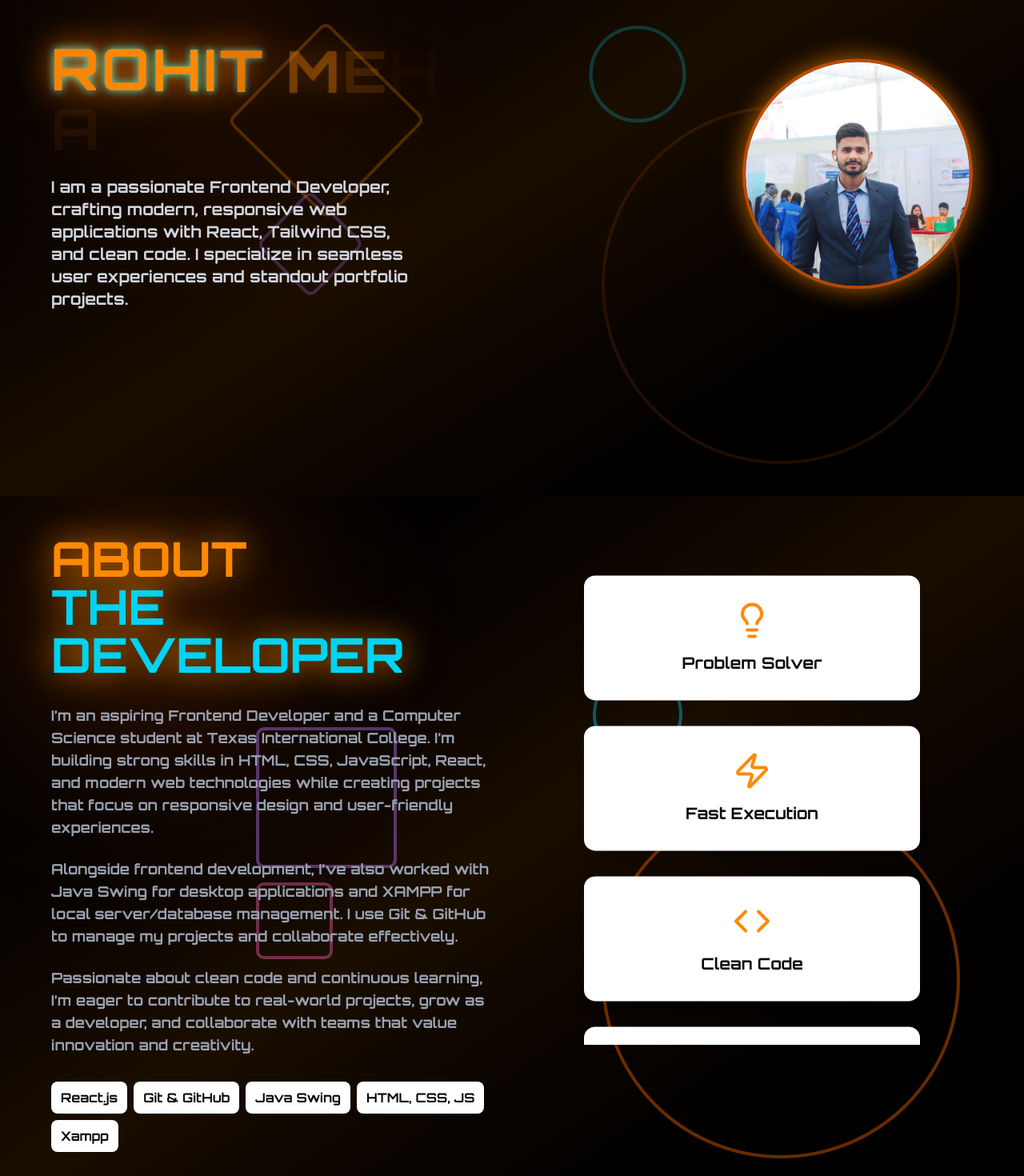
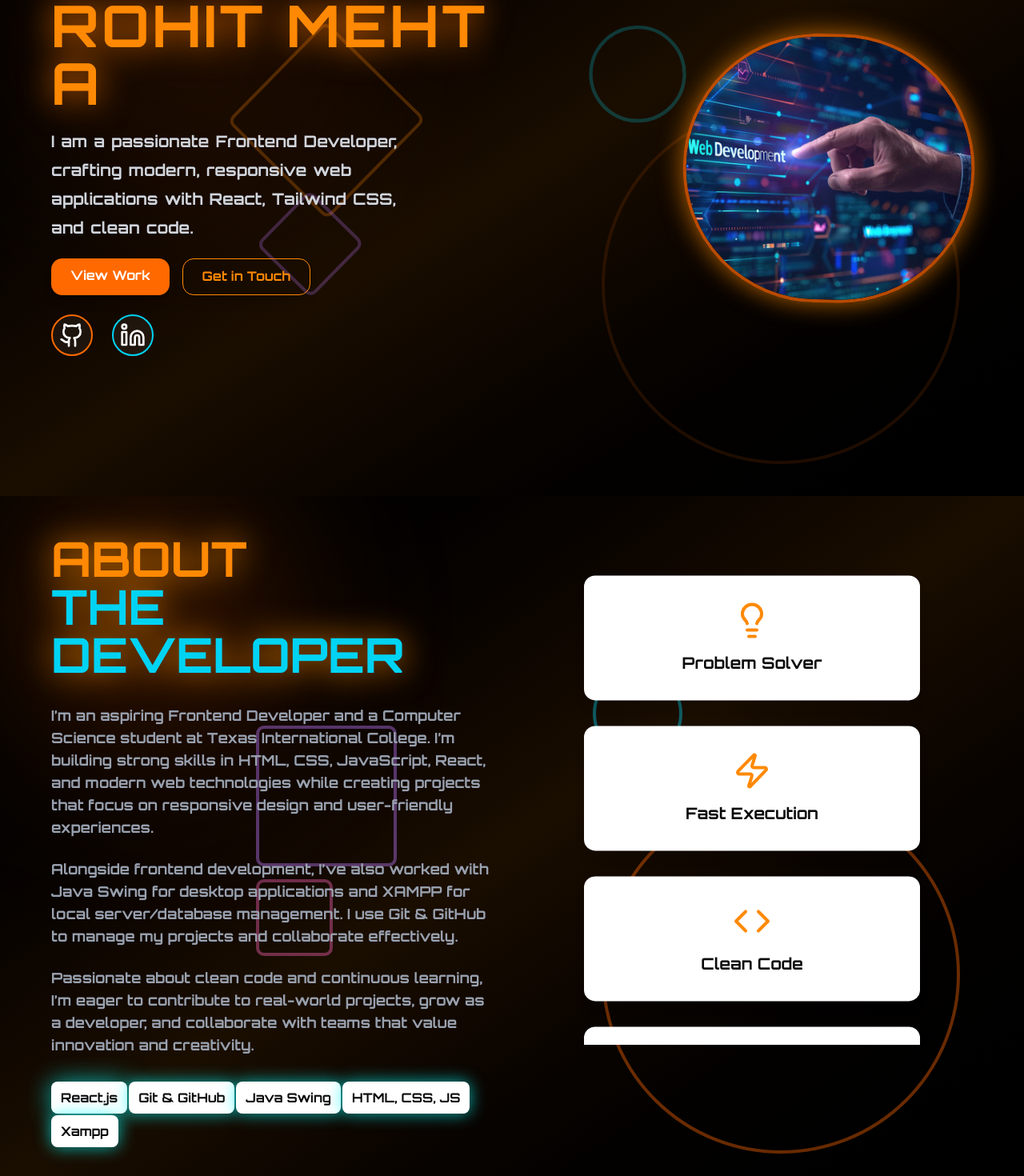
Before and after one commit to rohitmehta45/portfolio, a React (Vite) app: page / in a window 1280 px wide. Shown: the part 180-1650 px from the top of the page at 80% size. Built offline with nearby package versions, Linux system fonts and the light colour scheme.

Commit message:
hero section changed

```diff
--- a/src/components/About.jsx
+++ b/src/components/About.jsx
@@ -1,3 +1,4 @@
+import { motion } from "framer-motion";
 import { Code, Coffee, Lightbulb, Zap } from "lucide-react";
 
 const About = () => {
@@ -8,15 +9,35 @@ const About = () => {
     { Icon: Zap, label: "Fast Execution" },
   ];
 
+  const containerVariants = {
+    hidden: { opacity: 0, y: 50 },
+    visible: {
+      opacity: 1,
+      y: 0,
+      transition: { staggerChildren: 0.2, delayChildren: 0.3, ease: "easeOut" }
+    }
+  };
+
+  const itemVariants = {
+    hidden: { opacity: 0, y: 30 },
+    visible: { opacity: 1, y: 0, transition: { duration: 0.8, ease: "easeOut" } }
+  };
+
   return (
     <section className="relative min-h-screen flex items-center justify-center overflow-hidden font-['Orbitron'] px-4 md:px-8 lg:px-16 py-12">
       {/* Background gradients */}
       <div className="absolute inset-0 bg-gradient-to-br from-black via-[#1a0e00] to-[#000000] -z-20"></div>
       <div className="absolute inset-0 bg-[radial-gradient(circle_at_center,rgba(255,120,0,0.07)_1px,transparent_1px)] bg-[length:120px_120px] opacity-20 -z-20"></div>
 
-      <div className="max-w-7xl w-full flex flex-col md:flex-row items-start gap-12 relative z-10">
+      <motion.div
+        className="max-w-7xl w-full flex flex-col md:flex-row items-start gap-12 relative z-10"
+        variants={containerVariants}
+        initial="hidden"
+        whileInView="visible"
+        viewport={{ once: true, amount: 0.3 }}
+      >
         {/* Left: About Text */}
-        <div className="flex-1 space-y-8">
+        <motion.div className="flex-1 space-y-8" variants={itemVariants}>
           <h2 className="text-3xl md:text-5xl lg:text-6xl font-extrabold text-orange-400 drop-shadow-[0_0_20px_rgba(255,140,0,0.9)]">
             ABOUT
             <br />
@@ -40,31 +61,43 @@ const About = () => {
             </p>
           </div>
 
-          <div className="flex flex-wrap gap-2 mt-4">
-            <span className="px-3 py-2 bg-white font-semibold rounded-md shadow text-sm md:text-base">React.js</span>
-            <span className="px-3 py-2 bg-white font-semibold rounded-md shadow text-sm md:text-base">Git & GitHub</span>
-            <span className="px-3 py-2 bg-white font-semibold rounded-md shadow text-sm md:text-base">Java Swing</span>
-            <span className="px-3 py-2 bg-white font-semibold rounded-md shadow text-sm md:text-base">HTML, CSS, JS</span>
-            <span className="px-3 py-2 bg-white font-semibold rounded-md shadow text-sm md:text-base">Xampp</span>
-          </div>
+         <div className="flex flex-wrap gap-0.5 mt-4">
+         <span className="px-3 py-2 bg-white font-semibold rounded-md shadow text-sm md:text-base hover:text-orange-400 drop-shadow-[0_0_10px_rgba(0,255,255,0.7)] sm:drop-shadow-[0_0_15px_rgba(0,255,255,0.7)] transition-all duration-300 cursor-pointer">
+         React.js
+         </span>
+         <span className="px-3 py-2 bg-white font-semibold rounded-md shadow text-sm md:text-base hover:text-orange-400 drop-shadow-[0_0_10px_rgba(0,255,255,0.7)] transition-all duration-300 cursor-pointer">
+         Git & GitHub
+         </span>
+         <span className="px-3 py-2 bg-white font-semibold rounded-md shadow text-sm md:text-base hover:text-orange-400 drop-shadow-[0_0_10px_rgba(0,255,255,0.7)] transition-all duration-300 cursor-pointer">
+         Java Swing
+         </span>
+         <span className="px-3 py-2 bg-white font-semibold rounded-md shadow text-sm md:text-base hover:text-orange-400 drop-shadow-[0_0_10px_rgba(0,255,255,0.7)] transition-all duration-300 cursor-pointer">
+         HTML, CSS, JS
+         </span>
+         <span className="px-3 py-2 bg-white font-semibold rounded-md shadow text-sm md:text-base hover:text-orange-400 drop-shadow-[0_0_10px_rgba(0,255,255,0.7)] transition-all duration-300 cursor-pointer">
+        Xampp
+        </span>
         </div>
 
+        </motion.div>
+
         {/* Right: Icon marquee */}
-        <div className="flex-1 overflow-hidden w-full relative mt-8 md:mt-12 h-[420px] md:h-[590px]">
+        <motion.div className="flex-1 overflow-hidden w-full relative mt-8 md:mt-12 h-[420px] md:h-[590px]" variants={itemVariants}>
           <div className="flex flex-col animate-marquee-vertical w-[280px] md:w-[420px] mx-auto">
             {quirkyIcons.concat(quirkyIcons).map(({ Icon, label }, index) => (
-              <div
+              <motion.div
                 key={label + '-' + index}
                 className="bg-white p-6 md:p-8 text-center rounded-xl shadow-lg mb-6 md:mb-8 flex flex-col items-center justify-center"
                 style={{ minHeight: "140px", md: "180px" }}
+                variants={itemVariants}
               >
                 <Icon size={48} className="text-orange-400 mb-3 md:mb-4" />
                 <h3 className="font-bold text-lg md:text-xl">{label}</h3>
-              </div>
+              </motion.div>
             ))}
           </div>
-        </div>
-      </div>
+        </motion.div>
+      </motion.div>
 
       {/* Floating shapes */}
       <div className="absolute top-0 left-10 w-56 h-56 md:w-72 md:h-72 rounded-full bg-orange-500/30 blur-[120px] -z-10 animate-[float_6s_ease-in-out_infinite]"></div>
--- a/src/components/Hero.jsx
+++ b/src/components/Hero.jsx
@@ -1,42 +1,51 @@
-import { useState, useEffect } from "react";
 import { motion } from "framer-motion";
 import "@fontsource/orbitron/700.css";
+import { Github, Linkedin } from "lucide-react";
 
 const Hero = () => {
-  const letters = "ROHIT MEHTA".split("");
+  const nameLetters = "ROHIT MEHTA".split("");
+  const descriptionWords = [
+    "I", "am", "a", "passionate", "Frontend", "Developer,", "crafting", "modern,",
+    "responsive", "web", "applications", "with", "React,", "Tailwind", "CSS,", "and",
+    "clean", "code."
+  ];
 
   const letterVariants = {
-    hidden: { opacity: 0, y: 5, textShadow: "0px 0px 0px rgba(255,255,255,0)" },
+    hidden: { opacity: 0, x: -50 },
     visible: (i) => ({
-      opacity: [0, 1, 0.8, 1],
-      y: [0, -3, 0],
-      textShadow: [
-        "0px 0px 0px rgba(255,255,255,0)",
-        "0px 0px 10px rgba(0,255,255,0.9)",
-        "0px 0px 20px rgba(255,255,0,1)",
-        "0px 0px 0px rgba(255,255,255,0)"
-      ],
-      transition: {
-        delay: i * 0.05,
-        duration: 1,
-        repeat: Infinity,
-        repeatType: "mirror",
-        ease: "easeInOut"
-      }
+      opacity: 1,
+      x: 0,
+      transition: { delay: i * 0.15, type: "spring", stiffness: 120 }
+    })
+  };
+
+  const wordVariants = {
+    hidden: { opacity: 0, y: 20 },
+    visible: (i) => ({
+      opacity: 1,
+      y: 0,
+      transition: { delay: 1 + i * 0.2, type: "spring", stiffness: 120 }
+    })
+  };
+
+  const socialVariants = {
+    hidden: { opacity: 0, y: 20 },
+    visible: (i) => ({
+      opacity: 1,
+      y: 0,
+      transition: { delay: 4 + i * 0.3, duration: 0.6, ease: "easeOut" }
     })
   };
 
   return (
     <section className="relative min-h-screen flex items-center justify-center overflow-hidden font-['Orbitron'] px-4 md:px-8 lg:px-16 py-12">
-      {/* Background gradient */}
       <div className="absolute inset-0 bg-gradient-to-br from-black via-[#1a0e00] to-[#000000] -z-20"></div>
       <div className="absolute inset-0 bg-[radial-gradient(circle_at_center,rgba(255,120,0,0.07)_1px,transparent_1px)] bg-[length:120px_120px] opacity-20 -z-20"></div>
 
       <div className="max-w-7xl w-full flex flex-col md:flex-row items-center gap-8 md:gap-12 z-10">
-        {/* Left: Animated Name */}
-        <div className="flex-1 text-center md:text-left">
+        <div className="flex-1 text-left">
           <h1 className="text-4xl sm:text-5xl md:text-6xl lg:text-7xl font-extrabold text-orange-400 drop-shadow-[0_0_20px_rgba(255,120,0,0.9)] tracking-wide sm:tracking-wider">
-            {letters.map((char, i) => (
+            {nameLetters.map((char, i) => (
               <motion.span
                 key={i}
                 custom={i}
@@ -49,30 +58,93 @@ const Hero = () => {
               </motion.span>
             ))}
           </h1>
-          <p className="text-gray-300 text-sm sm:text-base md:text-lg lg:text-xl max-w-md mx-auto md:mx-0 mt-4 sm:mt-6">
-            I am a passionate Frontend Developer, crafting modern, responsive web
-            applications with React, Tailwind CSS, and clean code. I specialize
-            in seamless user experiences and standout portfolio projects.
+
+          <p className="text-gray-300 text-sm sm:text-base md:text-lg lg:text-xl max-w-md mt-4 sm:mt-6 flex flex-wrap gap-2">
+            {descriptionWords.map((word, i) => (
+              <motion.span
+                key={i}
+                custom={i}
+                variants={wordVariants}
+                initial="hidden"
+                animate="visible"
+                className="inline-block"
+              >
+                {word}
+              </motion.span>
+            ))}
           </p>
+
+          <motion.div
+            className="mt-6 flex gap-4 flex-wrap"
+            initial={{ opacity: 0, y: 50 }}
+            animate={{ opacity: 1, y: 0 }}
+            transition={{ duration: 1.5, delay: 3, ease: "easeOut" }}
+          >
+            <a
+              href="#projects"
+              className="px-6 py-3 bg-orange-500 text-white rounded-xl shadow-lg hover:bg-orange-600 transition"
+            >
+              View Work
+            </a>
+            <a
+              href="#contact"
+              className="px-6 py-3 border border-orange-400 text-orange-400 rounded-xl shadow-lg hover:bg-orange-500 hover:text-white transition"
+            >
+              Get in Touch
+            </a>
+          </motion.div>
+
+          <div className="flex gap-6 mt-6">
+            {[
+              { Icon: Github, url: "https://github.com/yourusername", border: "border-orange-500", hover: "hover:text-orange-500 hover:drop-shadow-[0_0_10px_rgba(255,165,0,0.7)]" },
+              { Icon: Linkedin, url: "https://linkedin.com/in/yourusername", border: "border-cyan-400", hover: "hover:text-cyan-400 hover:drop-shadow-[0_0_10px_rgba(0,255,255,0.7)]" }
+            ].map(({ Icon, url, border, hover }, i) => (
+              <motion.a
+                key={i}
+                href={url}
+                target="_blank"
+                rel="noopener noreferrer"
+                className={`text-white transition-all duration-300 p-2 rounded-full border-2 ${border} flex items-center justify-center ${hover} bg-white/5`}
+                custom={i}
+                variants={socialVariants}
+                initial="hidden"
+                animate="visible"
+              >
+                <Icon size={32} />
+              </motion.a>
+            ))}
+          </div>
         </div>
 
-        {/* Right: Developer Portrait */}
-        <div className="flex-1 flex justify-center md:justify-end mt-8 md:mt-0 relative">
+        <motion.div
+          className="flex-1 flex justify-end mt-8 md:mt-0"
+          initial={{ opacity: 0, x: 100 }}
+          animate={{ opacity: 1, x: 0 }}
+          transition={{ duration: 1.5, ease: "easeOut" }}
+        >
           <motion.div
-            className="w-48 h-48 sm:w-64 sm:h-64 md:w-72 md:h-72 rounded-full overflow-hidden border-4 border-orange-500/70 shadow-[0_0_30px_rgba(255,140,0,0.7)]"
-            animate={{ y: [0, -15, 0] }}
-            transition={{ repeat: Infinity, duration: 3, ease: "easeInOut" }}
+            className="w-48 h-48 sm:w-64 sm:h-64 md:w-90 md:h-83 rounded-full overflow-hidden border-4 border-orange-500/70 shadow-[0_0_30px_rgba(255,140,0,0.7)]"
+            animate={{
+              y: [0, -15, 0, 10, 0],
+              rotate: [0, 2, 0, -2, 0],
+              scale: [1, 1.02, 1, 1.01, 1]
+            }}
+            transition={{
+              duration: 3,
+              repeat: Infinity,
+              repeatType: "loop",
+              ease: "easeInOut"
+            }}
           >
             <img
-              src="src/assets/developerPortrait.jpg"
+              src="src/assets/part.jpg"
               alt="Developer Portrait"
               className="object-cover w-full h-full"
             />
           </motion.div>
-        </div>
+        </motion.div>
       </div>
 
-      {/* Floating Background Shapes */}
       <motion.div
         animate={{ y: [0, -30, 0], opacity: [0.2, 0.5, 0.2], scale: [1, 1.05, 1] }}
         transition={{ repeat: Infinity, duration: 8, ease: "easeInOut" }}
```
Also changed, not shown: src/components/Navigation.jsx (+32 -17 lines), src/assets/part.jpg (added).
